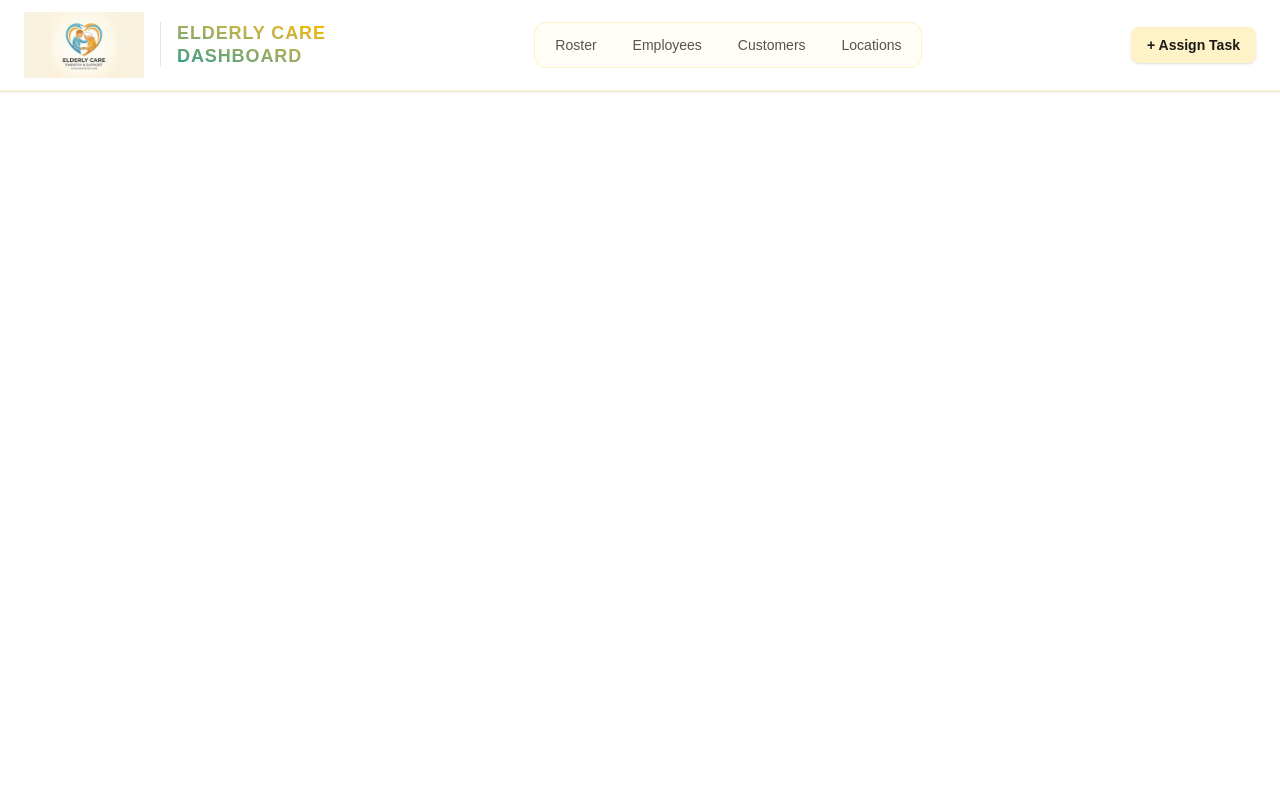
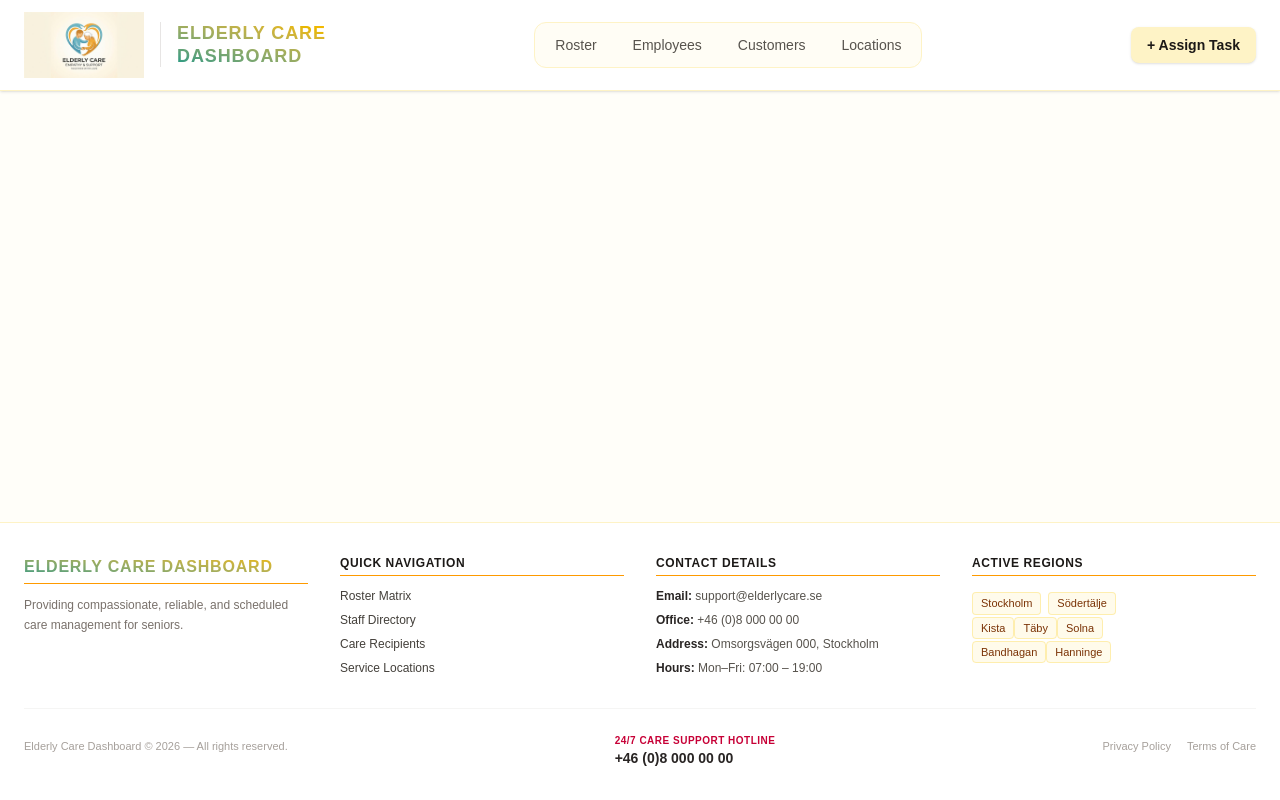
Before and after one commit to ashahsana-sketch/omsorg_dashboard, a Next.js app: page / in a window 1280 px wide. Built offline with nearby package versions, Linux system fonts and the light colour scheme.

Commit message:
Footer complete

```diff
--- a/app/Components/Footer/footer.tsx
+++ b/app/Components/Footer/footer.tsx
@@ -0,0 +1,87 @@
+import Link from "next/link";
+
+export default function Footer() {
+  return (
+    <footer className="bg-white border-t border-amber-100 px-6 py-8 mt-auto text-stone-700">
+      <div className="max-w-7xl mx-auto grid grid-cols-1 md:grid-cols-4 gap-8">
+
+        {/* Column 1: Brand & Emergency Contact */}
+        <div className="space-y-3">
+          <h2 className="text-base font-extrabold uppercase tracking-wider bg-linear-to-tr from-teal-600 to-amber-400 bg-clip-text text-transparent border-b border-amber-500 pb-1">
+            Elderly Care Dashboard
+          </h2>
+          <p className="text-xs text-stone-500 leading-relaxed">
+            Providing compassionate, reliable, and scheduled care management for seniors.
+          </p>
+
+        </div>
+
+        {/* Column 2: Quick Links */}
+        <div>
+          <h3 className="text-xs font-bold uppercase tracking-wider text-stone-900 mb-3 border-b border-amber-500 pb-1">
+            Quick Navigation
+          </h3>
+          <ul className="space-y-2 text-xs font-medium">
+            <li><Link href="/roster" className="hover:text-amber-600 transition-colors">Roster Matrix</Link></li>
+            <li><Link href="/employees" className="hover:text-amber-600 transition-colors">Staff Directory</Link></li>
+            <li><Link href="/customers" className="hover:text-amber-600 transition-colors">Care Recipients</Link></li>
+            <li><Link href="/locations" className="hover:text-amber-600 transition-colors">Service Locations</Link></li>
+          </ul>
+        </div>
+
+        {/* Column 3: Contact & Office Details */}
+        <div>
+          <h3 className="text-xs font-bold uppercase tracking-wider text-stone-900 mb-3 border-b border-amber-500 pb-1">
+            Contact Details
+          </h3>
+          <ul className="space-y-2 text-xs text-stone-600">
+            <li><span className="font-semibold text-stone-800">Email:</span> support@elderlycare.se</li>
+            <li><span className="font-semibold text-stone-800">Office:</span> +46 (0)8 000 00 00</li>
+            <li><span className="font-semibold text-stone-800">Address:</span> Omsorgsvägen 000, Stockholm</li>
+            <li><span className="font-semibold text-stone-800">Hours:</span> Mon–Fri: 07:00 – 19:00</li>
+          </ul>
+        </div>
+
+        {/* Column 4: Service Areas */}
+        <div>
+          <h3 className="text-xs font-bold uppercase tracking-wider text-stone-900 mb-3 border-b border-amber-500 pb-1">
+            Active Regions
+          </h3>
+          <div className="flex flex-wrap gap-1.75 pt-1 text-3xl ">
+            <span className="px-2 py-1 bg-amber-50 text-amber-900 border border-amber-200/60 rounded text-[11px] font-medium">Stockholm</span>
+            <span className="px-2 py-1 bg-amber-50 text-amber-900 border border-amber-200/60 rounded text-[11px] font-medium">Södertälje</span>
+            </div>
+            <div>
+            <span className="px-2 py-1 bg-amber-50 text-amber-900 border border-amber-200/60 rounded text-[11px] font-medium">Kista</span>
+            <span className="px-2 py-1 bg-amber-50 text-amber-900 border border-amber-200/60 rounded text-[11px] font-medium">Täby</span>
+            <span className="px-2 py-1 bg-amber-50 text-amber-900 border border-amber-200/60 rounded text-[11px] font-medium">Solna</span>
+          </div>
+          <div>
+            <span className="px-2 py-1 bg-amber-50 text-amber-900 border border-amber-200/60 rounded text-[11px] font-medium">Bandhagan</span>
+            <span className="px-2 py-1 bg-amber-50 text-amber-900 border border-amber-200/60 rounded text-[11px] font-medium">Hanninge</span>
+          </div>
+        </div>
+
+      </div>
+
+      {/* Bottom Bar */}
+      <div className="max-w-7xl mx-auto mt-8 pt-4 border-t border-stone-100 flex flex-col sm:flex-row items-center justify-between text-[11px] text-stone-400 gap-2">
+        <div>
+          Elderly Care Dashboard © {new Date().getFullYear()} — All rights reserved.
+        </div>
+        <div className="pt-2">
+            <span className="text-[10px] uppercase font-bold text-rose-700 tracking-wider block">
+              24/7 Care Support Hotline
+            </span>
+            <a href="tel:+468000000" className="text-sm font-bold text-stone-800 hover:text-teal-600">
+              +46 (0)8 000 00 00
+            </a>
+          </div>
+        <div className="flex gap-4">
+          <a href="#" className="hover:underline">Privacy Policy</a>
+          <a href="#" className="hover:underline">Terms of Care</a>
+        </div>
+      </div>
+    </footer>
+  );
+}
--- a/app/page.tsx
+++ b/app/page.tsx
@@ -1,10 +1,14 @@
 import Header from "./Components/Header/Header";
-import Image from "next/image";
+import Footer from "./Components/footer/Footer";
 
 export default function Home() {
   return (
-    <main>
+    <main className="min-h-screen flex flex-col justify-between bg-amber-50/30">
       <Header />
+      <div className="flex-1">
+        {/* Main page content goes here */}
+      </div>
+      <Footer />
     </main>
   );
 }
```
Also changed, not shown: app/layout.tsx (+2 -4 lines).
